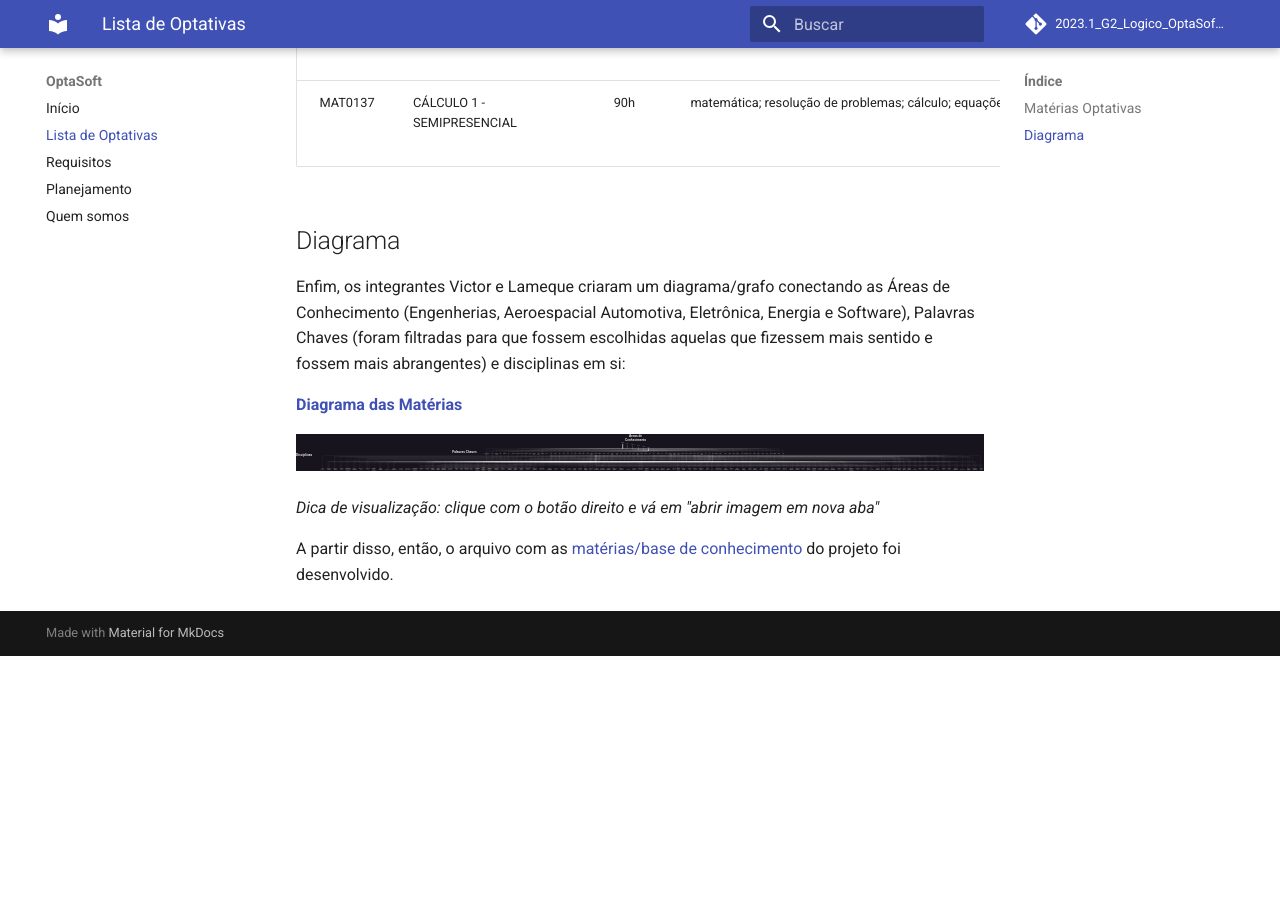
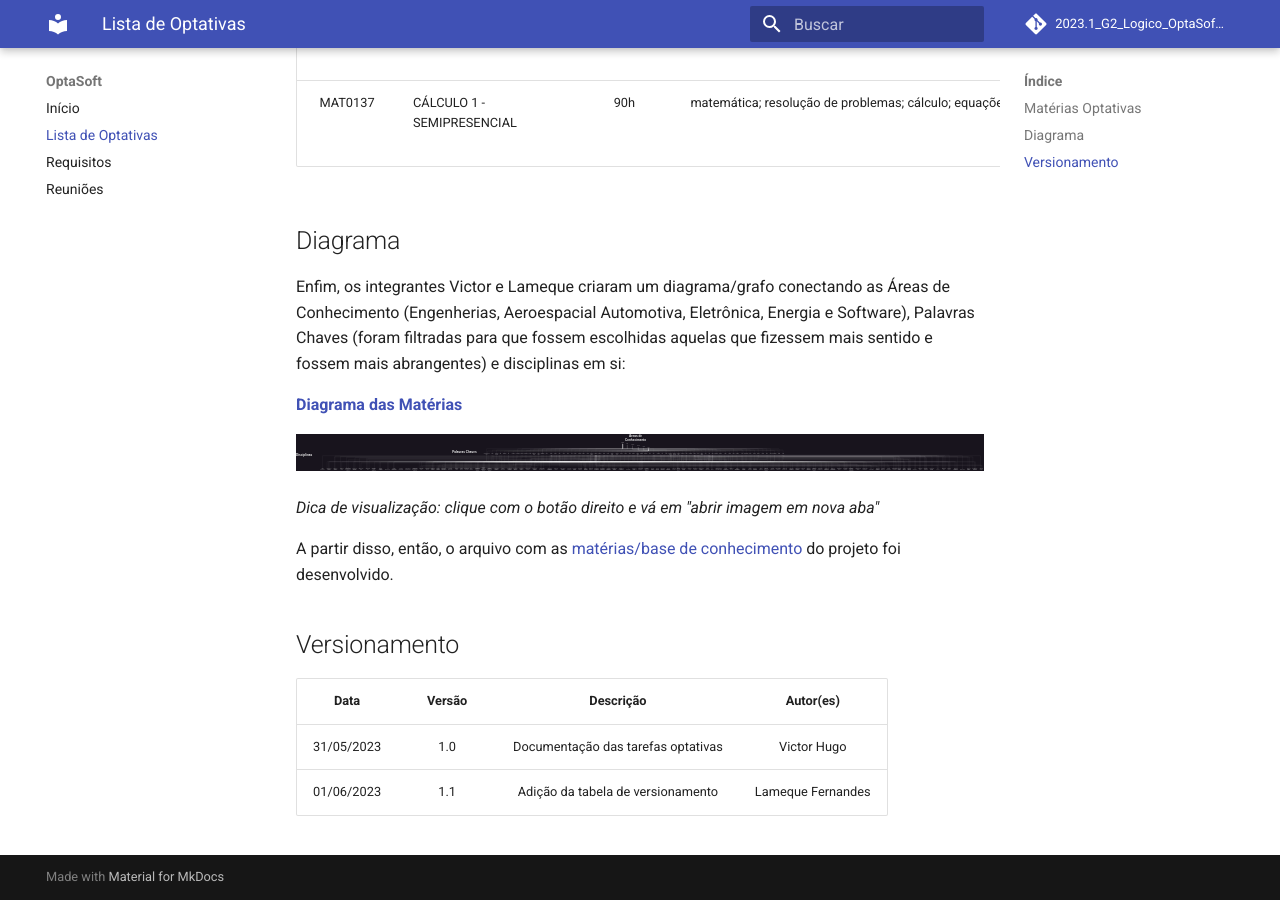
Before and after one commit to UnBParadigmas2023-1-Turma02/2023.1_G2_Logico_OptaSoftware, an MkDocs documentation site: the page built from pages/docs/optativas.md, in a window 1280 px wide and 900 px high, scrolled down 19850 px. Built offline with MkDocs 1.6.1 and Material for MkDocs 9.7.7, drawn with Linux system fonts in a browser that asks for light colours; comment, search, counter and statistics services are not loaded; before the commit the page ends 20506 px from its top, so only the background shows below that.

Commit message:
docs: adicao do documento com reunioes e requisitos

```diff
--- a/pages/docs/optativas.md
+++ b/pages/docs/optativas.md
@@ -139,3 +139,10 @@
 *Dica de visualização: clique com o botão direito e vá em "abrir imagem em nova aba"*
 
 A partir disso, então, o arquivo com as [matérias/base de conhecimento](https://github.com/UnBParadigmas2023-1-Turma02/2023.1_G2_Logico_OptaSoftware/blob/main/app/materias.pl) do projeto foi desenvolvido.
+
+## Versionamento
+
+| Data       | Versão | Descrição                          | Autor(es)         |
+| :--------: | :----: | :---------------------------------:| :---------------: |
+| 31/05/2023 |  1.0   | Documentação das tarefas optativas | Victor Hugo |
+| 01/06/2023 |  1.1   | Adição da tabela de versionamento  | Lameque Fernandes |
--- a/pages/mkdocs.yml
+++ b/pages/mkdocs.yml
@@ -11,5 +11,4 @@
   - Início: index.md
   - Lista de Optativas: optativas.md
   - Requisitos: requisitos.md
-  - Planejamento: planejamento.md
-  - Quem somos: quem_somos.md
+  - Reuniões: reunioes.md
```
Also changed, not shown: pages/docs/requisitos.md (+12 -0 lines), pages/docs/reunioes.md (added, +29 -0 lines), pages/docs/planejamento.md (deleted), pages/docs/quem_somos.md (deleted).
